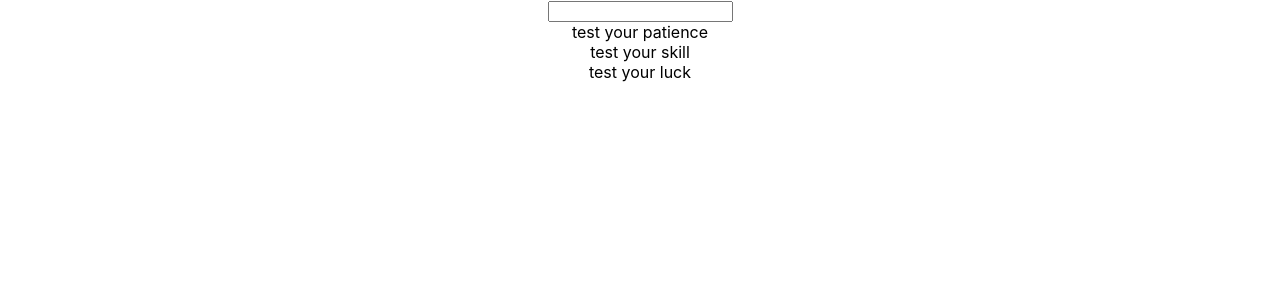
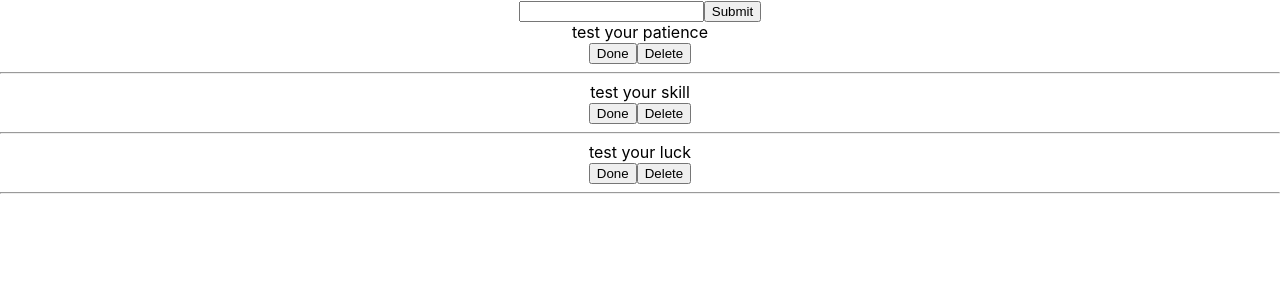
Before and after one commit to txddra/React-Redo, a React (Create React App) app: page / in a window 1280 px wide. Shown: the top 300 px of the page. Built offline with nearby package versions, Linux system fonts and the light colour scheme.

Commit message:
delete button functional

```diff
--- a/src/App.js
+++ b/src/App.js
@@ -24,7 +24,7 @@ function App() {
       id: uuidv4(),
       todo: "test your luck",
       isComplete: false
-    }
+    },
 
   ];
 
@@ -32,32 +32,46 @@ function App() {
 
 //function that adds to the todo list
 function addTodo(todo){
-  const newTodo =[
+  const newTodos =[
     ...todos,
     {
       todo: todo,
       isComplete: false,
-      id: uuidv4()
+      id: uuidv4(),
     }
   ]
   //call the function
-setTodos(newTodo)
+  setTodos(newTodos)
+}
+
+function removeTodo(id){
+  let newTodos =[...todos];
+
+  newTodos =newTodos.filter(todo => todo.id !== id);
+
+  setTodos(newTodos)
+
+
 }
 
 
 
-//gets all the todo's to render
+// gets all the todo's to render
   function showAllTodo(){
     return todos.map((todoList)=>{
-      return <Todo todo={todoList.id} todoList={todoList} />
+      return <Todo
+      todo={todoList.id}
+      todoList={todoList}
+      removeTodo={removeTodo}/>
     })
   }
 
   function showTodoInput() {
     //this refers back to the code written in another file
-    return <TodoInput
-     addTodo ={addTodo}/>
+    return <TodoInput addTodo = {addTodo}/>
   }
+
+
   return (
     <div className="App">
      {showTodoInput()}
--- a/src/Todo.js
+++ b/src/Todo.js
@@ -1,10 +1,15 @@
 import React from 'react';
 
-const Todo = ({ todoList}) =>{
+const Todo = ({ todoList: {todo,id }, removeTodo}) =>{
     return(
         <div>
-
-            {todoList.todo}
+{/* destructured */}
+            {todo}
+            <div>
+                <button>Done</button>
+                <button onClick={()=> removeTodo(id)}>Delete</button>
+                </div>
+                <hr />
 
         </div>
     )
--- a/src/TodoInput.js
+++ b/src/TodoInput.js
@@ -1,19 +1,28 @@
 import React, { useState } from "react";
 
-const TodoInput =()=>{
+const TodoInput =({addTodo})=>{
 
     const [value, setValue] = useState("");
+
+    function handleCreateNewTodo(e) {
+        e.preventDefault();
+
+        addTodo(value)
+    }
 
     return (
         <form>
             <input
+            onSubmit={handleCreateNewTodo}
             type ="text"
             value={value}
             onChange={e =>setValue(e.target.value)}
             />
 
+            <button>Submit</button>
+
         </form>
     )
 };
 
-export default TodoInput
+export default TodoInput;
```
Also changed, not shown: 1 other file (tests, documents, lock files or other folders).
